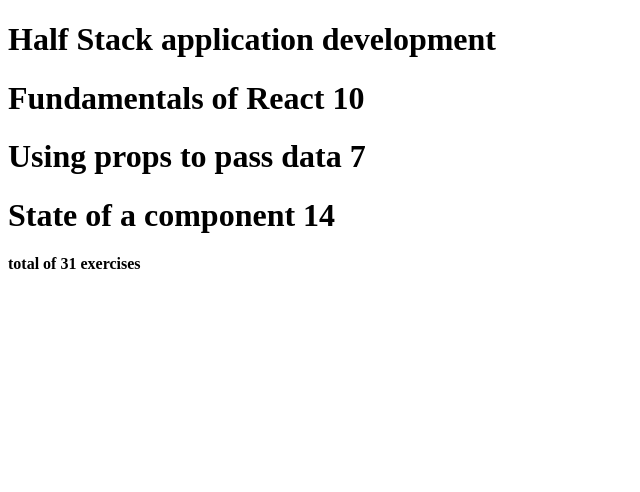
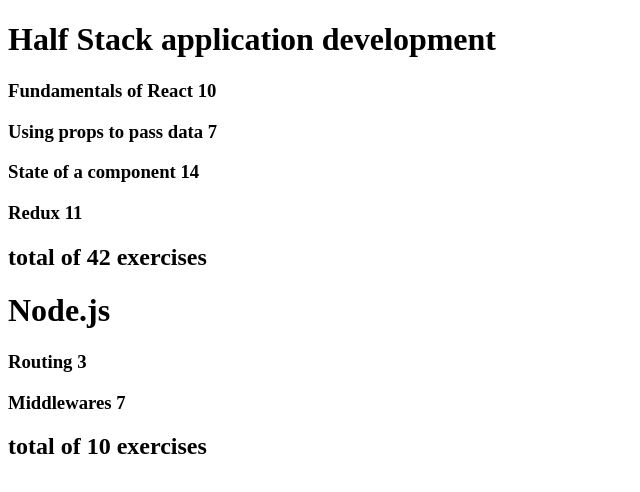
Before and after one commit to azooz59T/Fullstack-2021, a React (Create React App) app in the folder part-2/: page / in a window 1280 px wide. Shown: the top 492 px of the page, without its empty margins (0-640 px from the left). Built offline with nearby package versions, Linux system fonts and the light colour scheme.

Commit message:
exercises 2.4-2.5

```diff
--- a/part-2/src/App.js
+++ b/part-2/src/App.js
@@ -7,9 +7,10 @@
   )
 }
 const App = () => {
-  const course = {
+  const courses = [
+      {
+        name: 'Half Stack application development',
         id: 1,
-    name: 'Half Stack application development',
         parts: [
           {
             name: 'Fundamentals of React',
@@ -25,15 +26,43 @@
             name: 'State of a component',
             exercises: 14,
             id: 3
+          },
+          {
+            name: 'Redux',
+            exercises: 11,
+            id: 4
+          }
+        ]
+      },
+      {
+        name: 'Node.js',
+        id: 2,
+        parts: [
+          {
+            name: 'Routing',
+            exercises: 3,
+            id: 1
+          },
+          {
+            name: 'Middlewares',
+            exercises: 7,
+            id: 2
           }
         ]
       }
+  ]
 
-  const parts = course.parts
+  // const parts = course.parts
   return (
     <div>
+      {courses.map(course =>
+      <>
           <Header name={course.name}/>
-     <Note parts={parts} />
+          <Note parts={course.parts} />
+          </>
+        )}
+      {/* <Header name={course.name}/>
+     <Note parts={parts} /> */}
     </div>
   )
 }
--- a/part-2/src/components/Note.js
+++ b/part-2/src/components/Note.js
@@ -2,7 +2,7 @@
 
 const Part = ({name, exercises}) =>{
         return(
-            <h1>{name} {exercises}</h1>
+            <h3>{name} {exercises}</h3>
         )
 }
 
@@ -16,9 +16,9 @@
       {parts.map(part =>
           <Part name={part.name} exercises={part.exercises} key={part.id}/>
         )}
-      <h4>
+      <h2>
         total of {total} exercises
-      </h4>
+      </h2>
     </>
   )
 }
```
Lines whose indentation alone changed are shown as unchanged.
